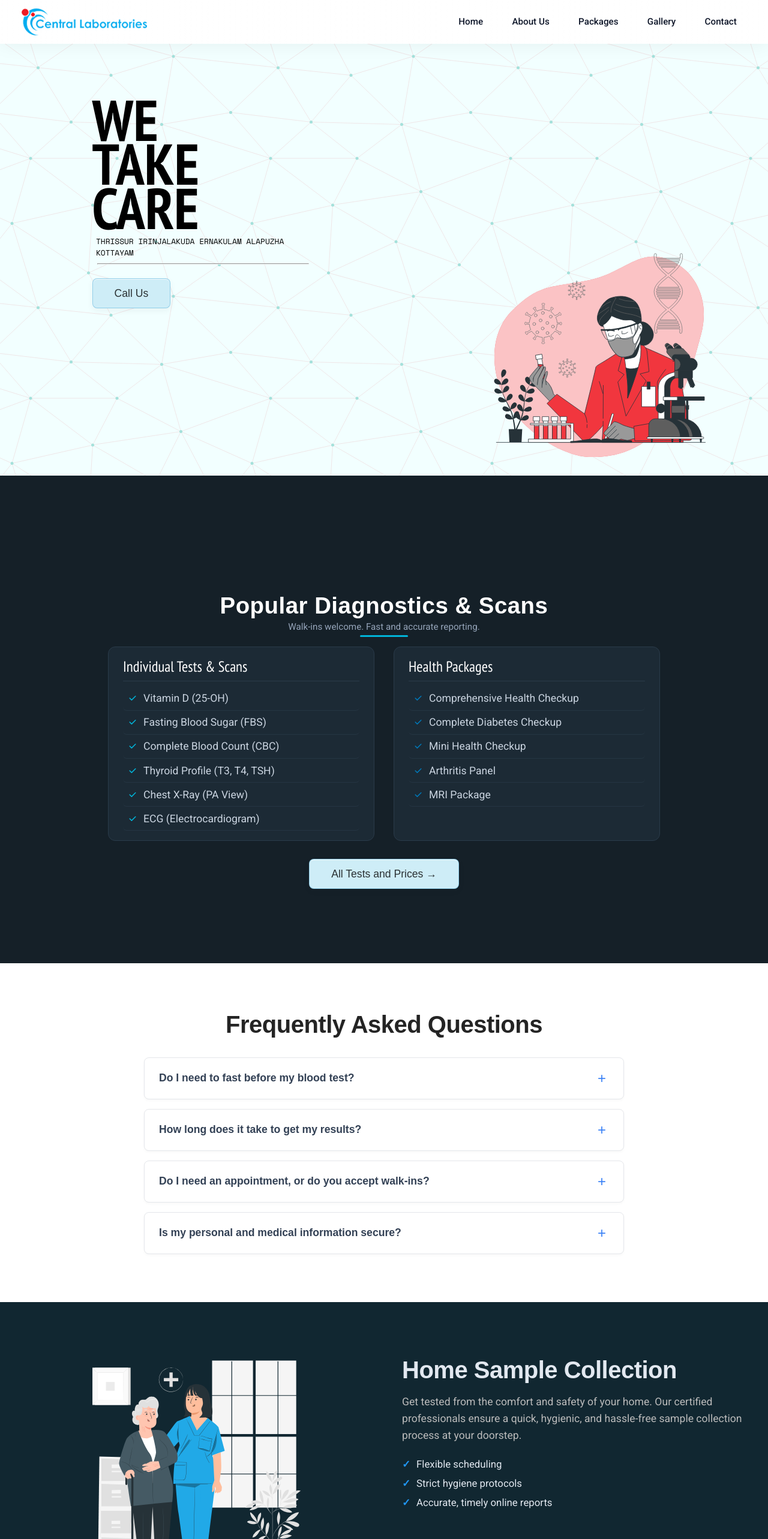
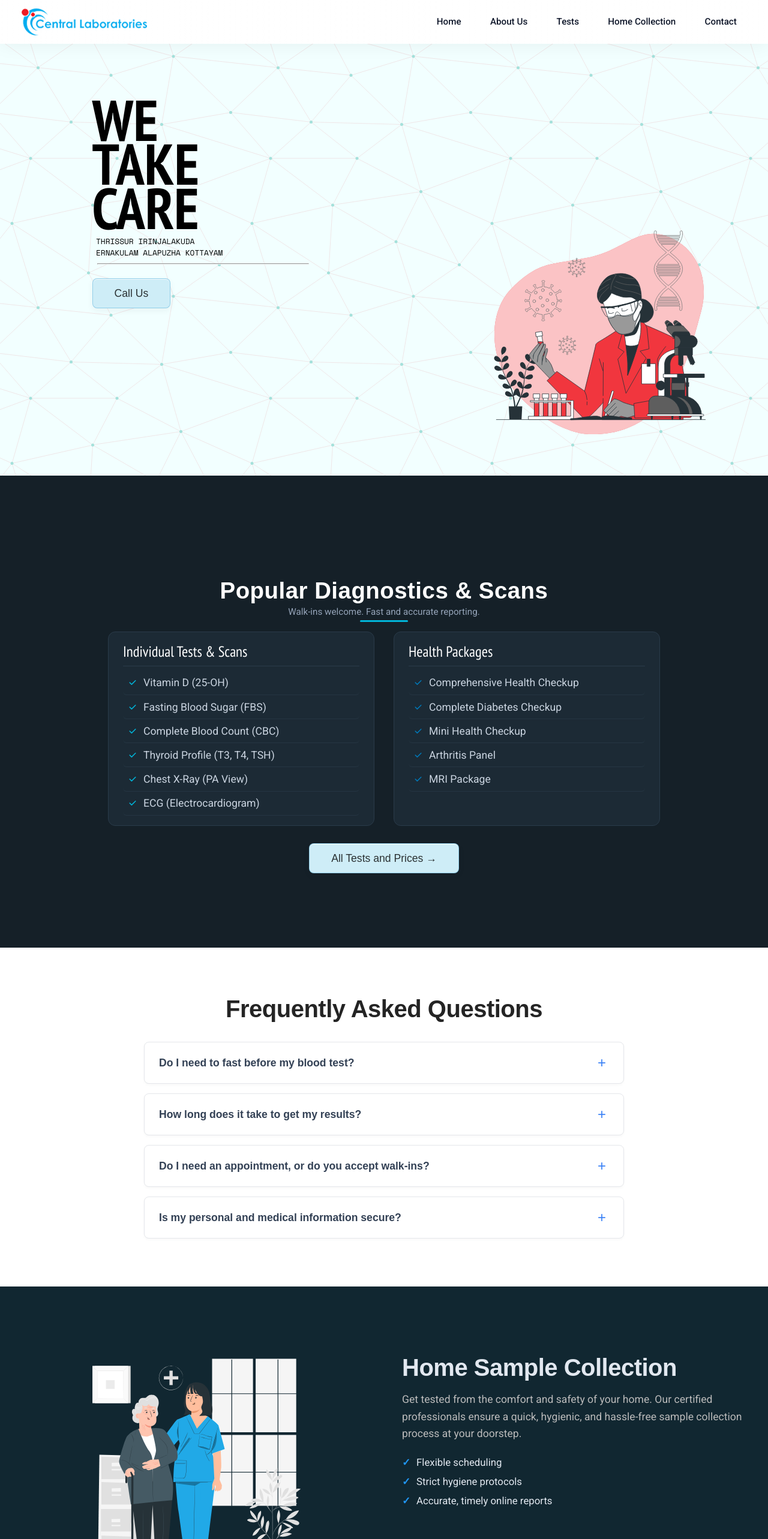
Before and after one commit to saron-mani/hugei-labs, a React (Vite) app: page / in a window 1280 px wide. Shown: the top 2566 px of the page at 60% size. Built offline with nearby package versions, Linux system fonts and the light colour scheme; a web font is replaced by a local one.

Commit message:
price list search function

```diff
--- a/components/AboutSection.tsx
+++ b/components/AboutSection.tsx
@@ -4,7 +4,7 @@ import './styles/AboutSection.css';
 
 const AboutSection: React.FC = () => {
   return (
-    <section className="about-section">
+    <section id="about" className="about-section">
       <div className="about-container">
         <h2 className="about-heading">Committed to Clinical Excellence</h2>
 
@@ -17,7 +17,7 @@ const AboutSection: React.FC = () => {
           </p>
         </div>
 
-        <AppleButton text="Read More About Us" />
+        <AppleButton text="Read More About Us" to="/#contact" />
       </div>
     </section>
   );
--- a/components/Footer.tsx
+++ b/components/Footer.tsx
@@ -3,7 +3,7 @@ import './styles/Footer.css';
 
 const Footer = () => {
   return (
-    <footer className="lab-footer">
+    <footer id="contact" className="lab-footer">
 {/*      <div className="brand-section">
           <h3 className="footer-brand">Central Laboratories</h3>
         </div>*/}
--- a/components/HomeCollection.tsx
+++ b/components/HomeCollection.tsx
@@ -6,7 +6,7 @@ import AppleButton from './AppleButton';
 
 const HomeCollection = () => {
   return (
-    <section className="home-collection-section">
+    <section id="HomeCollection" className="home-collection-section">
       <div className="home-collection-container">
 
         {/* Left Side: SVG Artwork */}
@@ -34,7 +34,7 @@ const HomeCollection = () => {
               <span className="checkmark">✓</span> Accurate, timely online reports
             </li>
           </ul>
-          <AppleButton text="Book a Home Visit" to="#" />
+          <AppleButton text="Book a Home Visit" to="#contact" />
         </div>
 
       </div>
--- a/components/NavBar.tsx
+++ b/components/NavBar.tsx
@@ -20,11 +20,11 @@ const Navbar = () => {
 
         {/* Navigation Links (Right on Desktop) */}
         <ul className={`navbar-menu roboto-400 ${isMobileMenuOpen ? 'is-open' : ''}`}>
-          <li><a href="#home">Home</a></li>
-          <li><a href="#about">About Us</a></li>
-          <li><a href="#packages">Packages</a></li>
-          <li><a href="#gallery">Gallery</a></li>
-          <li><a href="#contact">Contact</a></li>
+          <li><a href="../">Home</a></li>
+          <li><a href="../#about">About Us</a></li>
+          <li><a href="../#tests">Tests</a></li>
+          <li><a href="../#HomeCollection">Home Collection</a></li>
+          <li><a href="../#contact">Contact</a></li>
         </ul>
 
         {/* Mobile Toggle Button (Visible only on Mobile) */}
--- a/components/PopularTests.tsx
+++ b/components/PopularTests.tsx
@@ -26,7 +26,7 @@ const healthPackages: DiagnosticItem[] = [
 
 const PopularTestsSection: React.FC = () => {
   return (
-    <section className="diagnostics-section">
+    <section id="tests" className="diagnostics-section">
       <div className="diagnostics-container">
 
         <div className="diagnostics-header">
--- a/components/styles/Hero.css
+++ b/components/styles/Hero.css
@@ -21,7 +21,7 @@ section.hero {
 }
 
 .big-font > p {
-  width: 90%;
+  width: 60%;
   font-family: "Space Mono", monospace;
   font-weight: 400;
   font-size: 0.8rem;
@@ -39,7 +39,7 @@ hr {
   align-items: end;
   justify-content: right;
   padding-right: 6%;
-  margin-top: 8%;
+  padding-bottom: 3%;
 }
 
 .artwork > img {
--- a/components/styles/HomeCollection.css
+++ b/components/styles/HomeCollection.css
@@ -3,7 +3,8 @@
   padding: 80px 20px;
   background-color: #112731;
   color: #e2e8f0;
-  min-height: 60vh;
+  padding-top: 8%;
+  min-height: 76dvh;
 }
 
 /* Flexbox is used here to split the layout 50/50 */
--- a/components/styles/PopularTests.css
+++ b/components/styles/PopularTests.css
@@ -7,7 +7,7 @@
   justify-content: center;
   align-items: center;
   min-height: 90dvh;
-  padding-top: 6%;
+  padding-top: 4%;
 }
 
 .diagnostics-container {
--- a/src/Pages/PriceList.css
+++ b/src/Pages/PriceList.css
@@ -7,17 +7,29 @@ section.tests {
 
 /* Container to handle horizontal scrolling on smaller screens */
 .table-container {
-    height: 60%;
+  height: 64%;
   overflow-x: auto;
   overflow-y: scroll;
   margin: 20px 0;
+}
+
+.search-container {
+  margin-bottom: 20px;
+}
+
+.search-container > input{
+padding: 10px 15px;
+width: 100%;
+max-width: 400px;
+border-radius: 5px;
+border: 1px solid #ccc;
+font-size: 1.2rem;
 }
 
 /* Base table styling */
 .table-container > table {
   width: 100%;
   border-collapse: collapse; /* Removes double borders */
-  font-family: sans-serif;
   font-size: 14px;
   text-align: left;
   box-shadow: 0 0 20px rgba(0, 0, 0, 0.05);
@@ -25,16 +37,18 @@ section.tests {
 
 /* Table Header styling */
 .table-container > table th {
-  background-color: #009879;
-  color: #ffffff;
+  color: white;
   padding: 12px 15px;
-  font-weight: bold;
+  font-size: 1.2rem;
+  font-weight: 500;
+  background-color: #112731;
 }
 
 /* Table Body Cells styling */
 .table-container > table td {
   padding: 12px 15px;
   border-bottom: 1px solid #dddddd;
+  font-size: 1rem;
 }
 
 /* Alternating row colors (Zebra striping) */
--- a/src/Pages/PriceList.tsx
+++ b/src/Pages/PriceList.tsx
@@ -6,10 +6,29 @@ import PageHero from "../../components/PageHero"
 import Footer from "../../components/Footer";
 
 function Tests() {
+
+  const [searchQuery, setSearchQuery]=React.useState("")
+
+  const filteredTestsArray = PriceListArray.filter((item) => {
+    const query = searchQuery.toLowerCase();
+    return (
+      item.name.toLowerCase().includes(query) ||
+      item.department.toLowerCase().includes(query)
+    );
+  });
+
   return(
     <section className="tests">
       <h2>Individual Tests</h2>
       <div className="table-container">
+        <div className="search-container">
+        <input
+          type="text"
+          placeholder="Search by name or department..."
+          value={searchQuery}
+          onChange={(e) => setSearchQuery(e.target.value)}
+        />
+      </div>
           <table>
             <thead>
               <tr>
@@ -21,7 +40,7 @@ function Tests() {
             </thead>
             <tbody>
 
-        {PriceListArray.map((item:{
+        {filteredTestsArray.map((item:{
         id:number,
         name:string,
         price:number,
--- a/src/index.css
+++ b/src/index.css
@@ -65,3 +65,7 @@
   font-weight: 700;
   font-style: italic;
 }
+
+html {
+  scroll-behavior: smooth;
+}
```
Also changed, not shown: components/styles/PageHero.css (+3 -1 lines).
